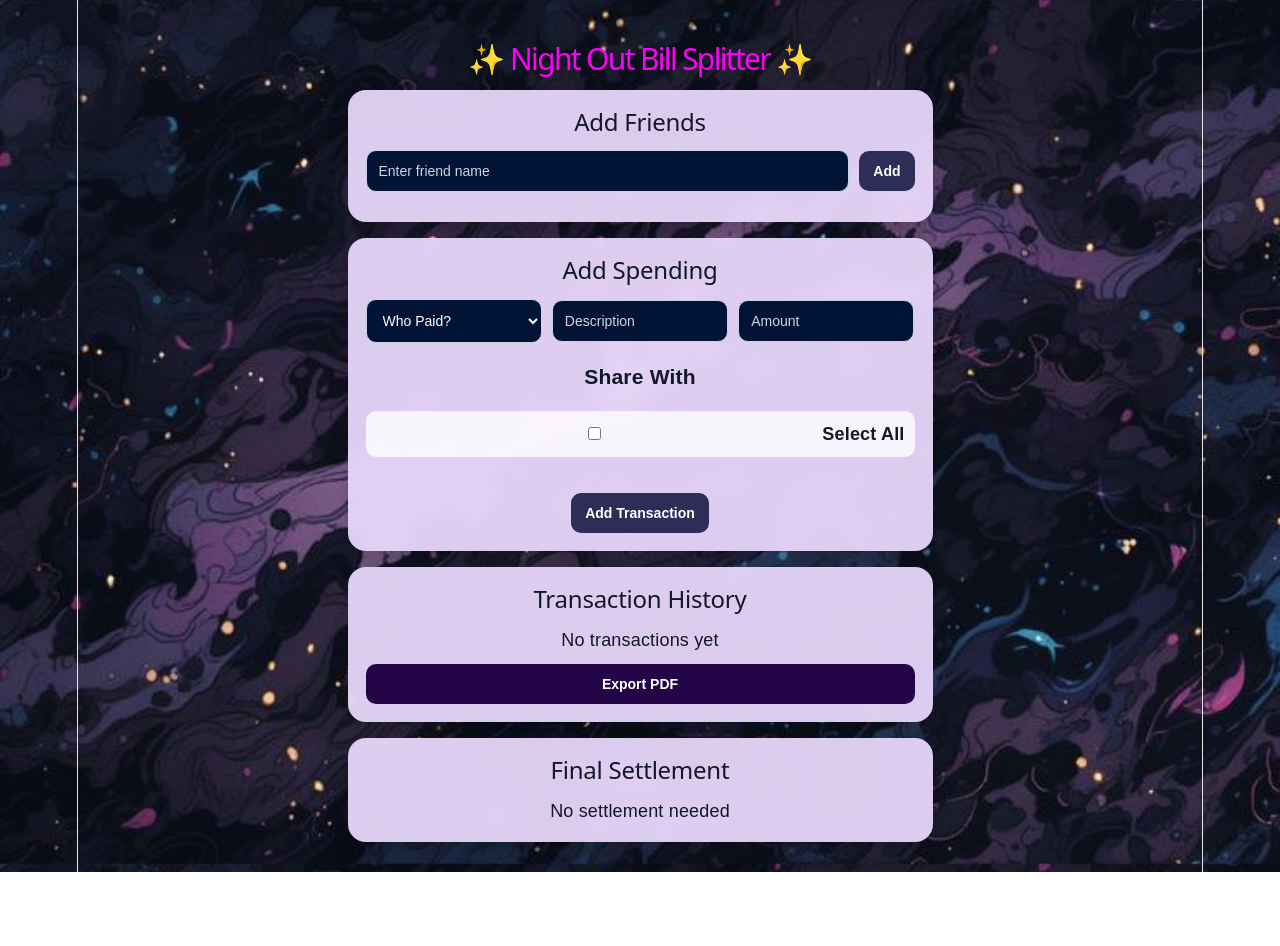
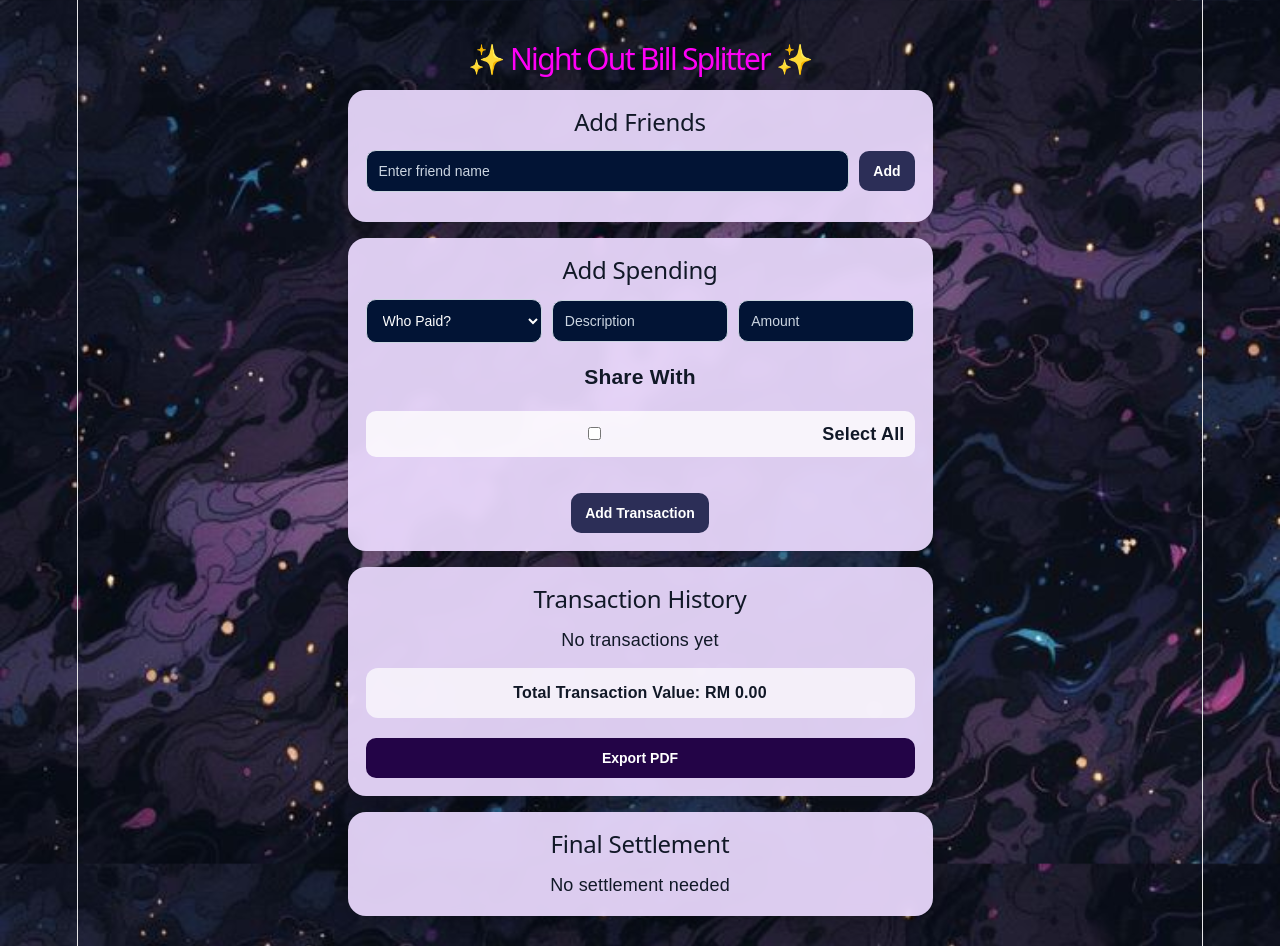
Before and after one commit to Ravinesh9990/night-out-splitter, a React (Vite) app: page / in a window 1280 px wide. Before the commit the page ends 872 px from the top, so only its background shows below. Built offline with nearby package versions, Linux system fonts and the light colour scheme.

Commit message:
Add Total Transaction Function

```diff
--- a/src/App.css
+++ b/src/App.css
@@ -210,6 +210,23 @@ button:hover {
   line-height: 1.5;
 }
 
+/* TOTAL TRANSACTION VALUE */
+.total-transactions {
+  margin-top: 14px;
+  margin-bottom: 10px;
+
+  background: rgba(255, 255, 255, 0.7);
+
+  padding: 12px;
+  border-radius: 12px;
+
+  font-size: 16px;
+  font-weight: bold;
+
+  color: #111827;
+  text-align: center;
+}
+
 /* DELETE */
 .delete-btn {
   margin-top: 10px;
--- a/src/App.jsx
+++ b/src/App.jsx
@@ -116,6 +116,12 @@ function App() {
 
   const result = calculateSettlement()
 
+  // TOTAL TRANSACTION VALUE
+  const totalTransactionValue = transactions.reduce(
+    (sum, t) => sum + t.amount,
+    0
+  )
+
   // 📄 PDF EXPORT
   const exportPDF = () => {
     const doc = new jsPDF()
@@ -125,8 +131,17 @@ function App() {
     doc.text("✨ Night Out Bill Splitter ✨", 10, y)
     y += 12
 
+    // TOTAL TRANSACTION VALUE
+    doc.setFontSize(13)
+    doc.text(
+      `Total Transaction Value: RM ${totalTransactionValue.toFixed(2)}`,
+      10,
+      y
+    )
+    y += 12
+
     // =========================
-    // FINAL SPENDING (CORRECT)
+    // FINAL SPENDING
     // =========================
     const finalSpend = {}
 
@@ -137,7 +152,6 @@ function App() {
     transactions.forEach((t) => {
       const split = t.amount / t.sharedWith.length
 
-      // each person’s true consumption
       t.sharedWith.forEach((p) => {
         finalSpend[p] += split
       })
@@ -168,6 +182,7 @@ function App() {
     transactions.forEach((t) => {
       const line =
         `${t.description || "No desc"} | RM ${t.amount.toFixed(2)} | ${t.payer}`
+
       doc.text(line, 10, y)
       y += 8
     })
@@ -183,6 +198,7 @@ function App() {
     result.settlements.forEach((s) => {
       const line =
         `${s.from} -> ${s.to} : RM ${s.amount.toFixed(2)}`
+
       doc.text(line, 10, y)
       y += 8
     })
@@ -195,6 +211,7 @@ function App() {
       <div className="container">
         <h1>✨ Night Out Bill Splitter ✨</h1>
 
+        {/* ADD FRIENDS */}
         <div className="card">
           <h2>Add Friends</h2>
 
@@ -204,24 +221,36 @@ function App() {
               placeholder="Enter friend name"
               onChange={(e) => setPersonName(e.target.value)}
             />
-            <button onClick={addPerson}>Add</button>
+
+            <button onClick={addPerson}>
+              Add
+            </button>
           </div>
 
           <div className="people-list">
             {people.map((p, i) => (
-              <span key={i} className="tag">{p}</span>
+              <span key={i} className="tag">
+                {p}
+              </span>
             ))}
           </div>
         </div>
 
+        {/* ADD SPENDING */}
         <div className="card">
           <h2>Add Spending</h2>
 
           <div className="row">
-            <select value={payer} onChange={(e) => setPayer(e.target.value)}>
+            <select
+              value={payer}
+              onChange={(e) => setPayer(e.target.value)}
+            >
               <option value="">Who Paid?</option>
+
               {people.map((p, i) => (
-                <option key={i} value={p}>{p}</option>
+                <option key={i} value={p}>
+                  {p}
+                </option>
               ))}
             </select>
 
@@ -264,12 +293,15 @@ function App() {
               </label>
             ))}
           </div>
+
           <div>&nbsp;</div>
+
           <button onClick={addTransaction}>
             Add Transaction
           </button>
         </div>
 
+        {/* TRANSACTION HISTORY */}
         <div className="card">
           <h2>Transaction History</h2>
 
@@ -280,7 +312,10 @@ function App() {
               <div key={t.id} className="transaction-card">
                 <div className="tx-top">
                   <strong>{t.description || "No description"}</strong>
-                  <span>RM {t.amount.toFixed(2)}</span>
+
+                  <span>
+                    RM {t.amount.toFixed(2)}
+                  </span>
                 </div>
 
                 <div className="tx-bottom">
@@ -297,11 +332,18 @@ function App() {
             ))
           )}
 
+          {/* TOTAL VALUE */}
+          <div className="total-transactions">
+            Total Transaction Value: RM{" "}
+            {totalTransactionValue.toFixed(2)}
+          </div>
+
           <button className="export-btn" onClick={exportPDF}>
             Export PDF
           </button>
         </div>
 
+        {/* FINAL SETTLEMENT */}
         <div className="card">
           <h2>Final Settlement</h2>
 
@@ -310,7 +352,8 @@ function App() {
           ) : (
             result.settlements.map((s, i) => (
               <div key={i} className="settlement">
-                <b>{s.from}</b> → <b>{s.to}</b> RM {s.amount.toFixed(2)}
+                <b>{s.from}</b> → <b>{s.to}</b> RM{" "}
+                {s.amount.toFixed(2)}
               </div>
             ))
           )}
```
